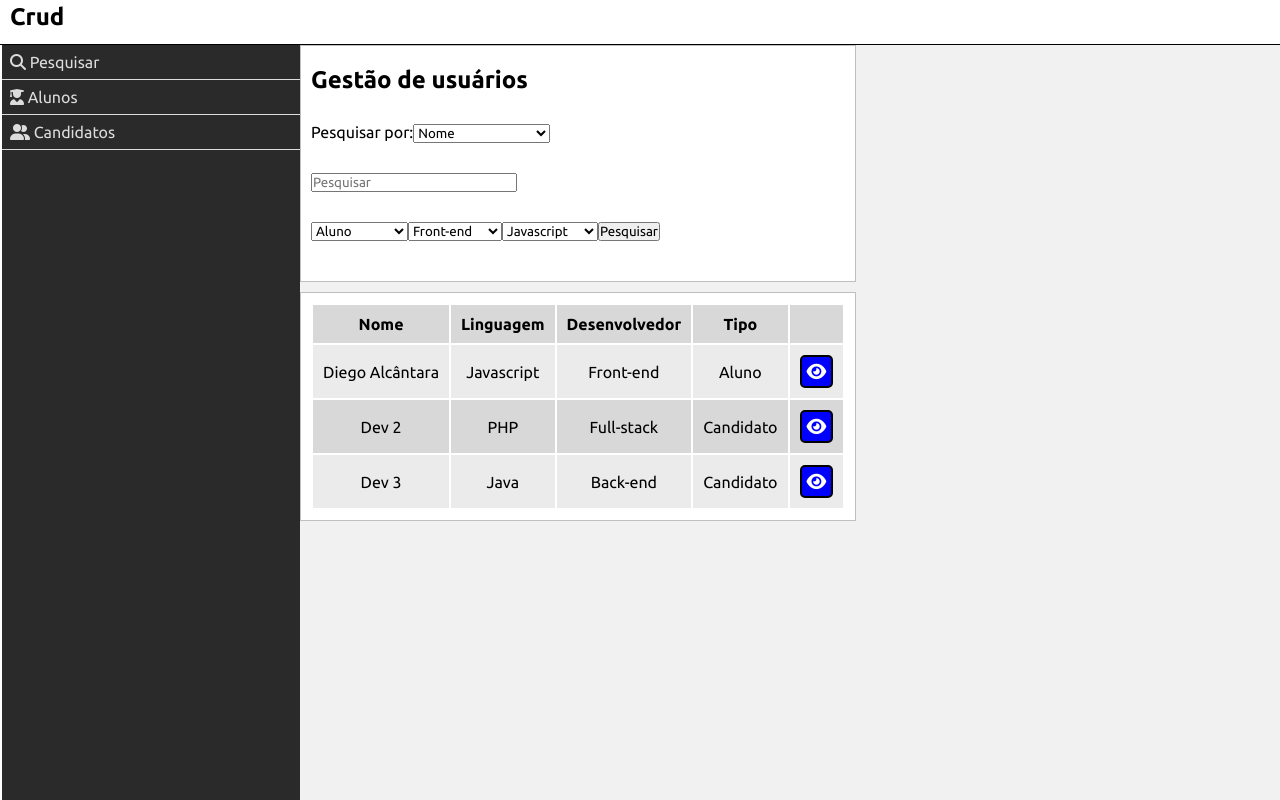
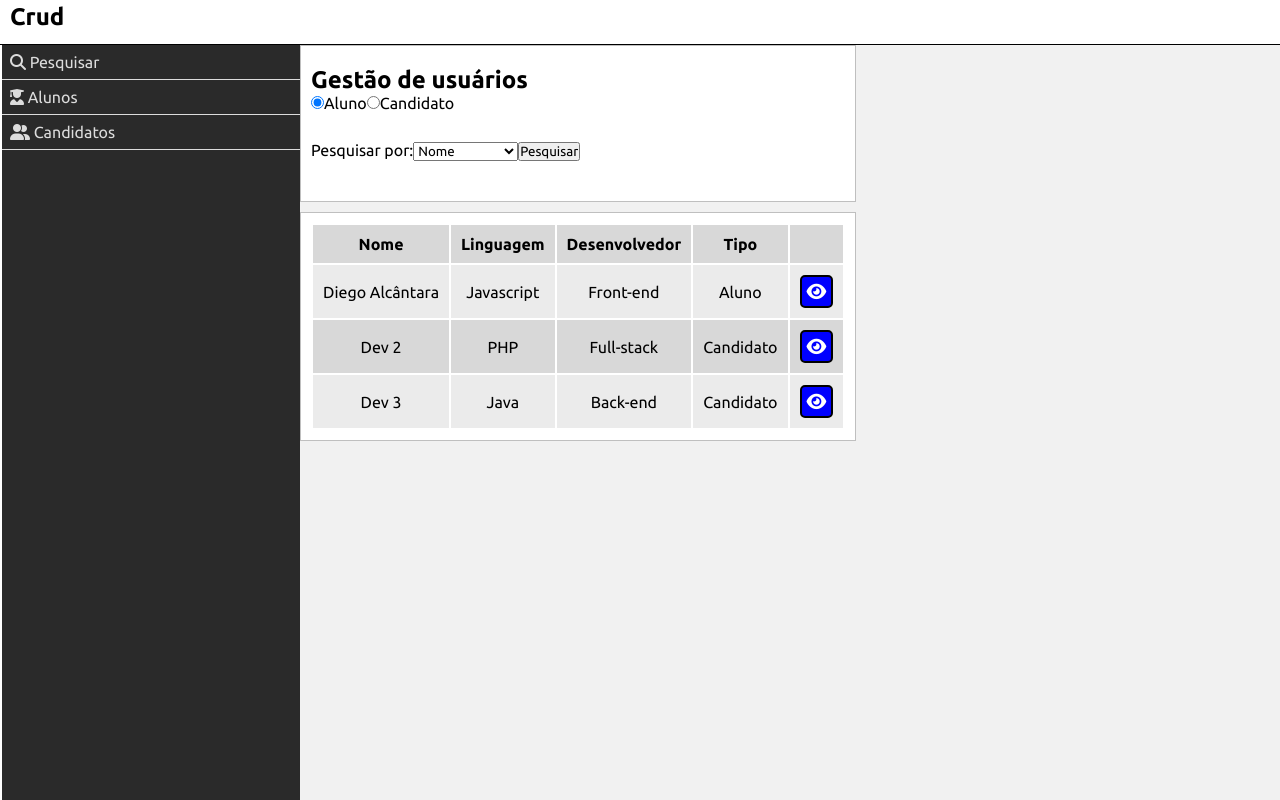
Before and after one commit to Alcantara-Diego/crud, a React (Create React App) app in the folder front/: page / in a window 1280 px wide. Built offline with nearby package versions, Linux system fonts and the light colour scheme.

Commit message:
Configurações inicias na pesquisa de usuário
-Ao selecionar a primeira forma de pesquisa de usuário, é apresentado outro input para uma pesquisa mais avançada.

-Adicionado função para mostrar ou esconder os inputs baseado em qual campo o usuário clica.

```diff
--- a/front/src/components/Header.js
+++ b/front/src/components/Header.js
@@ -1,40 +1,63 @@
 import { StyledHeader } from "./styled/Header.styled"
 
 function Header(){
+
+    function hideEveryList(){
+
+        const advancedSearchOptions = document.getElementsByClassName("advancedSearchOption");
+
+        for( let i=0; i < advancedSearchOptions.length; i++){
+            advancedSearchOptions[i].classList.remove(("showAdvancedSearchOption"));
+        }
+    }
+
+
+    function searchParameters(){
+        const optionsList = document.getElementById("searchOptions");
+
+        // Get the selected value from the list of options.
+        const selectedOption = document.getElementById(`${optionsList.value}SelectGroup`);
+
+        // Hide every list before showing the selected one in order to avoid bugs.
+        hideEveryList();
+
+
+        //Show the selected list
+        selectedOption.classList.add("showAdvancedSearchOption");
+    }
+
     return(
 
         <StyledHeader>
             <h2>Gestão de usuários</h2>
 
-            <label for="pesquisa">Pesquisar por:</label>
-            <select  name="pesquisa" id="pesquisa">
-                <optgroup label="Atributo">
-                    <option value="volvo">Nome</option>
-                    <option value="saab">Telefone</option>
-                    <option value="saab">Linguagem</option>
-                    <option value="saab">Tipo de dev</option>
-                    <option value="saab">Aluno/Candidato</option>
+
+            <div className="student/candidate">
+                <input type="radio" name="student" defaultChecked></input><label for="student">Aluno</label>
+                <input type="radio" name="candidate"></input><label for="candidate">Candidato</label>
+            </div>
+
+
+            <label for="searchOptions">Pesquisar por:</label>
+            <select  name="searchOptions" id="searchOptions" onChange={searchParameters}>
+                <optgroup label="attribute">
+                    <option value="name">Nome</option>
+                    <option value="telephone">Telefone</option>
+                    <option value="lenguage">Linguagem</option>
+                    <option value="dev">Tipo de dev</option>
                 </optgroup>
             </select>
 
-            <input type="search" placeholder="Pesquisar"></input>
 
-            <select  name="aluno/candidato" id="aluno/candidato">
-                <optgroup label="Aluno/Candidato">
-                    <option value="volvo">Aluno</option>
-                    <option value="saab">Candidato</option>
-                </optgroup>
-            </select>
-
-            <select  name="desenvolvedor" id="desenvolvedor">
-                <optgroup label="Desenvolvedor">
+            <select  name="devSelectGroup" id="devSelectGroup" className="advancedSearchOption">
+                <optgroup label="Desenvolvedor" >
                     <option value="volvo">Front-end</option>
                     <option value="saab">Back-end</option>
                     <option value="saab">Full-stack</option>
                 </optgroup>
             </select>
 
-            <select  name="linguagem" id="linguagem">
+            <select  name="lenguageSelectGroup" id="lenguageSelectGroup" className="advancedSearchOption">
                 <optgroup label="linguagem">
                     <option value="volvo">Javascript</option>
                     <option value="saab">PHP</option>
--- a/front/src/components/styled/Header.styled.js
+++ b/front/src/components/styled/Header.styled.js
@@ -12,4 +12,12 @@ export const StyledHeader = styled.header`
         display: block;
     }
 
+    .advancedSearchOption{
+        display: none;
+    }
+
+    .showAdvancedSearchOption{
+        display: block!important;
+    }
+
 `
```
